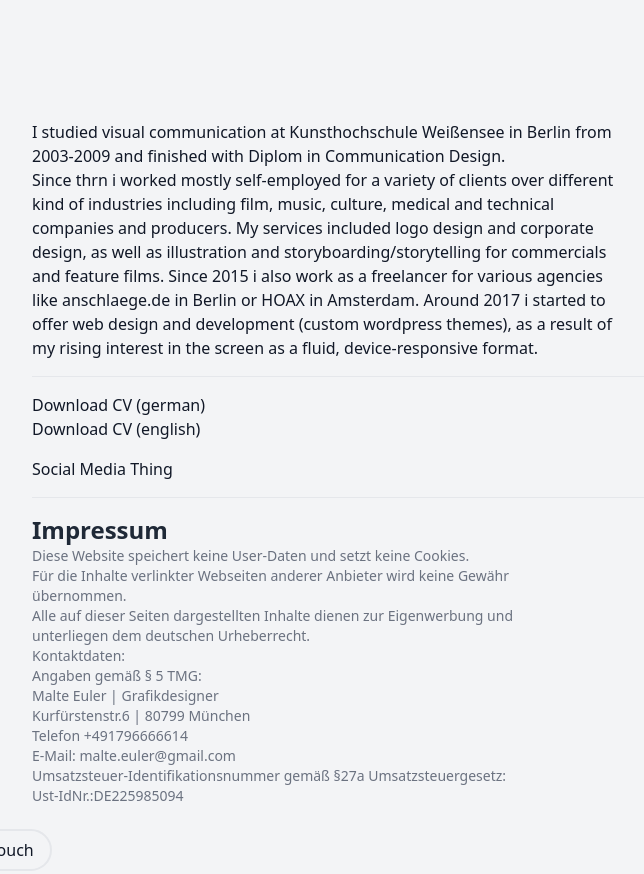
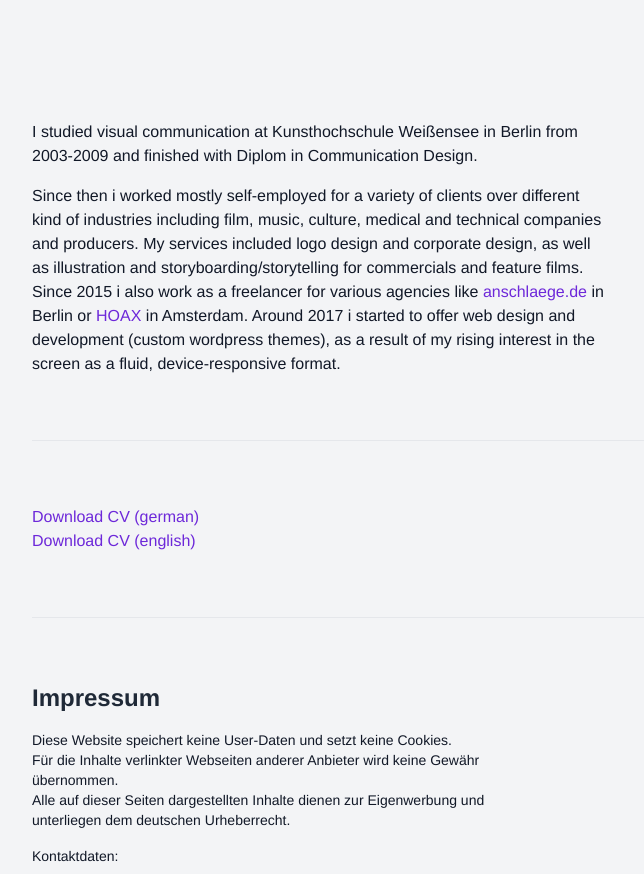
Before and after one commit to malte/me-portfoliov2, an Eleventy site: page src/about.md in a window 1280 px wide. Shown: the part 660-1534 px from the top of the page, without its empty margins (96-740 px from the left). Built offline with nearby package versions, Linux system fonts and the light colour scheme; Eleventy itself is replaced by a stand-in of ours; files that its build step writes are made by us from their sources; a web font is replaced by a local one; what eleventy-plugin-vimeo-embed, markdown-it-link-attributes would draw is missing.

Commit message:
added dark mode styles and fonts

```diff
--- a/postcss.config.js
+++ b/postcss.config.js
@@ -1,7 +1,7 @@
 module.exports = {
 	plugins: [
+		require('postcss-nested'),
 		require('tailwindcss'),
-		require('postcss-nested'),
 		require('autoprefixer'),
 	],
 }
--- a/src/_components/_featuredWork.njk
+++ b/src/_components/_featuredWork.njk
@@ -1,9 +1,9 @@
 <section id="work" class="pb-24 md:pb-36">
   <div class="px-5 max-w-screen-2xl lg:mx-auto">
-    <div class="py-10 grid grid-cols-1 md:grid-cols-3 md:grid-flow-row-dense md:gap-4">
+    <div class="py-10 grid grid-cols-1 md:grid-cols-3 md:grid-flow-row-dense md:gap-8">
 
       <div class="md:col-span-3">
-        <h3 class="block text-3xl  font-bold mb-10 md:w-2/3">
+        <h3 class="block text-3xl font-bold mb-10 md:w-2/3">
         {{ data.featuredWorkDescription }}
         </h3>
       </div>
--- a/src/_components/_hero.njk
+++ b/src/_components/_hero.njk
@@ -5,7 +5,7 @@
       <div class="col-span-3  ">
         <div class="">
           <h2 class="text-4xl md:text-6xl leading-[1.1em] font-bold">{{ catchphrase | safe }} </h2>
-          <p class="mt-4  dark:prose-dark"> {{ description | safe }}</p>
+          <p class="mt-4 text-gray-800 dark:text-gray-300"> {{ description | safe }}</p>
         </div>
       </div>
   </div>
--- a/src/_components/_services.njk
+++ b/src/_components/_services.njk
@@ -25,7 +25,7 @@
     </div>
   </div>
   <div class="mx-auto w-full flex justify-center my-12">
-    <a class="bg-purple-600 hover:bg-purple-700 text-white text-xl px-8 py-2 rounded-full " href="/process">{{ data.processTools }}</a>
+    <a class="btn" href="/process">{{ data.processTools }}</a>
   </div>
 </section>
 <!-- services end -->
--- a/src/_layouts/base.njk
+++ b/src/_layouts/base.njk
@@ -8,7 +8,7 @@
       <meta name="description" content="{{ metaDescription | safe }}">
       <meta name="robots" content="follow, index" />
       <title>{{ title }}</title>
-      <!-- <link rel="stylesheet" href="https://use.typekit.net/jmc0wpu.css"> -->
+      <link rel="stylesheet" href="https://use.typekit.net/jmc0wpu.css">
       <link rel="stylesheet" href="./styles.css">
       <link rel="stylesheet" href="{{ '/styles.css' | url }}" rel="preload" as="style"
         onload="this.onload=null;this.rel='stylesheet'">
@@ -24,8 +24,8 @@
         darkMode = JSON.parse(localStorage.getItem('darkMode'));
         $watch('darkMode', value => localStorage.setItem('darkMode', JSON.stringify(value)))"
   >
-    <div :class="{'dark': darkMode == true}">
-      <div class="bg-gray-100 text-gray-900 dark:bg-gray-800 dark:text-gray-50">
+    <div class="dark" :class="{'dark': darkMode == true}">
+      <div class="bg-gray-100 text-gray-900 dark:bg-gray-800 dark:text-gray-50 font-darkmodeOff dark:font-darkmodeOn">
 
         {% block header %}
         {% include "../_components/_header.njk" %}
--- a/src/_layouts/singlework.njk
+++ b/src/_layouts/singlework.njk
@@ -9,16 +9,16 @@ layout: 'base.njk'
   <div class="mt-4">
     <div class="flex">
       <span class="w-10">tasks</span>
-      <span class="pl-2 uppercase font-bold">{{ tasks | join(', ') }}</span>
+      <span class="pl-2 text-gray-500 uppercase tracking-wide font-normal dark:text-gray-300">{{ tasks | join(', ') }}</span>
     </div>
     <div class="flex">
       <span class="w-10">client</span>
-      <span class="pl-2 font-bold">{{ clientName }}</span>
+      <span class="pl-2 text-gray-500 font-normal dark:text-gray-300">{{ clientName }}</span>
     </div>
     {% if projectUrl %}
     <div class="flex">
       <span class="w-10">visit</span>
-      <a class="pl-2 text-purple-700 hover:underline font-bold" href="{{ projectUrl }}" target="_blank" rel="noreferrer" >Project Website</a>
+      <a class="pl-2 text-purple-700 hover:underline dark:text-purple-500" href="{{ projectUrl }}" target="_blank" rel="noreferrer" >Project Website</a>
     </div>
     {% endif %}
 
@@ -30,7 +30,7 @@ layout: 'base.njk'
     {{ content | safe }}
   </div>
   <div class="mx-auto w-full flex justify-center my-12">
-    <a class="bg-purple-600 hover:bg-purple-800 text-white text-xl px-8 py-2 rounded-full " href="/work">more projects</a>
+    <a class="btn" href="/work">more projects</a>
   </div>
 </div>
 </article>
--- a/src/about.md
+++ b/src/about.md
@@ -13,14 +13,13 @@ eleventyNavigation:
 {% simplFigure 'Malte-portrait_square.jpg', 'Malte Euler Portrait', '', 'rounded-full w-64 shadow-lg' %}
 
 I studied visual communication at Kunsthochschule Weißensee in Berlin from 2003-2009 and finished with Diplom in Communication Design.
-Since thrn i worked mostly self-employed for a variety of clients over different kind of industries including film, music, culture, medical and technical companies and producers. My services included logo design and corporate design, as well as illustration and storyboarding/storytelling for commercials and feature films. Since 2015 i also work as a freelancer for various agencies like [anschlaege.de](https://www.anschlaege.de) in Berlin or [HOAX](https://hoax-amsterda.com) in Amsterdam. Around 2017 i started to offer web design and development (custom wordpress themes), as a result of my rising interest in the screen as a fluid, device-responsive format.
+
+Since then i worked mostly self-employed for a variety of clients over different kind of industries including film, music, culture, medical and technical companies and producers. My services included logo design and corporate design, as well as illustration and storyboarding/storytelling for commercials and feature films. Since 2015 i also work as a freelancer for various agencies like [anschlaege.de](https://www.anschlaege.de) in Berlin or [HOAX](https://hoax-amsterda.com) in Amsterdam. Around 2017 i started to offer web design and development (custom wordpress themes), as a result of my rising interest in the screen as a fluid, device-responsive format.
 
 ---
 
 [Download CV (german)](../assets/media/cv_me.pdf)
 [Download CV (english)](../assets/media/cv_me_en.pdf)
-
-Social Media Thing
 
 ---
 
--- a/tailwind.config.js
+++ b/tailwind.config.js
@@ -12,36 +12,15 @@ module.exports = {
   },
   darkMode: 'class', // or 'media' or 'class'
   theme: {
-      extend: {
-        typography: {
-          DEFAULT: {
-            dark: {
-              css: {
-                  color: '#fff'
-              }
-            },
-            css: {
-              lineHeight:'1.5',
-              p: {
-                maxWidth: '65ch'
-              },
-              li: {
-                maxWidth: '65ch'
-              },
-              a: {
-                color: 'rgb(109, 40, 217)',
-                textDecoration: 'none',
-                '&:hover': {
-                  textDecoration: 'underline',
-                },
-              },
-            },
-          },
-        }
-      },
+    fontFamily: {
+      'darkmodeOn': ['darkmode-on', "Helvetica Neue", "Noto Sans", 'sans-serif'],
+      'darkmodeOff': ['darkmode-off', "Helvetica Neue", "Noto Sans", 'sans-serif']
     },
+  },
   variants: {
-    extend: {},
+    extend: {
+      fontFamily: ['dark']
+    },
   },
   plugins: [
     require('@tailwindcss/typography'),
```
Also changed, not shown: src/assets/media/tool_sunny.svg, src/styles.css.
